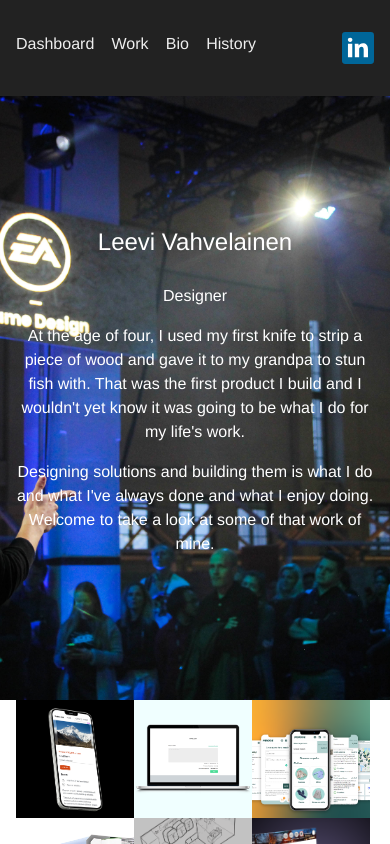
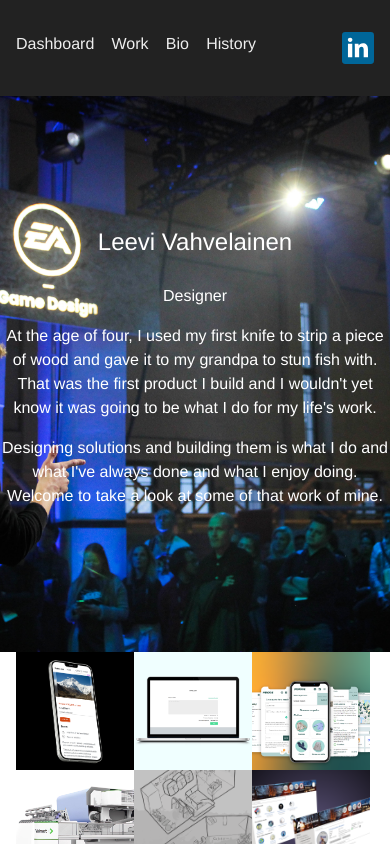
Before and after one commit to Vahvelainen/Portfolio2.0, a SvelteKit app: page / in a window 390 px wide. Shown: the top 844 px of the page. Built offline with nearby package versions, Linux system fonts and the light colour scheme.

Commit message:
Change padding logic

```diff
--- a/src/app.css
+++ b/src/app.css
@@ -11,11 +11,8 @@ body {
   font-weight: 500;
 }
 
-main {
-  box-sizing: content-box;
+section {
   padding: 0 calc( 100%/2 - 1200px/2 );
-  min-height: 60vh;
-  overflow: hidden;
 }
 
 p, h1, h2, h3, h4, h5 {
@@ -29,7 +26,7 @@ a {
 }
 
 @media all and (max-width: 1200px) {
-  section, .bio, .history, .work-intro {
+  section {
     padding-left: 1em;
     padding-right: 1em;
   }
--- a/src/lib/hero.svelte
+++ b/src/lib/hero.svelte
@@ -2,7 +2,8 @@
   import heroImage from '@lib/media/cover.jpg'
 </script>
 
-<section class='intro' style="background-image: url('{heroImage}');">
+<section>
+  <div class='hero' style="background-image: url('{heroImage}');">
     <h1>Leevi Vahvelainen</h1>
     <p class='subtitle'>Designer</p>
     <p>
@@ -13,10 +14,11 @@
       Designing solutions and building them is what I do and what I've always done and what I enjoy doing.
       Welcome to take a look at some of that work of mine.
     </p>
+  </div>
 </section>
 
 <style>
-  .intro {
+  .hero {
     background-size: cover;
     background-position: center;
     display: flex;
@@ -30,4 +32,9 @@
   p {
     max-width: 480px;
   }
+  @media all and (max-width: 1200px) {
+    section {
+      padding: 0;
+    }
+  }
 </style>
--- a/src/routes/work/workpage.svelte
+++ b/src/routes/work/workpage.svelte
@@ -5,7 +5,7 @@
 
 <section class="work">
   {#each index as work}
-    <article id={work.title}>
+    <article id={encodeURI(work.title)}>
       <Media
         src={work.media}
         alt={"Picture of " + work.title + " by Leevi Vahvelainen for " + work.paragraphs[work.paragraphs.length-1]}
@@ -34,12 +34,6 @@
     background-color: rgb(245, 245, 245);
     align-items: center;
   }
-  .work-intro {
-    text-align: center;
-    padding-top: 4em;
-    padding-bottom: 2em;
-    width: 100%;
-  }
   article, a {
     display: flex;
     margin-bottom: 8em;
@@ -57,15 +51,11 @@
   }
 
   @media all and (max-width: 700px) {
+    section {
+      padding: 0;
+    }
     article {
       flex-direction: column;
-    }
-    embed, img, video {
-      max-width: 100%;
-      height: unset;
-      min-height: 100vw;
-      max-height: 60%;
-      margin: 0 0 3em;
     }
     div {
       padding: 0 1em;
--- a/src/routes/work/workview.css
+++ b/src/routes/work/workview.css
@@ -1,6 +1,6 @@
 .work-view {
   background-color: antiquewhite;
-  padding: 0 calc(50% - 300px);
+  padding: 0 calc(50% - 300px) 6em;
 }
 .work-view img.header {
   width: 100%;
@@ -20,7 +20,6 @@
 .work-view .nav-back {
   display: block;
   margin-top: 4em;
-  margin-bottom: 6em;
 }
 @media all and (max-width: 600px) {
   .work-view p, .work-view h1, .work-view h2, .work-view h3 {
```
Lines whose indentation alone changed are shown as unchanged.
